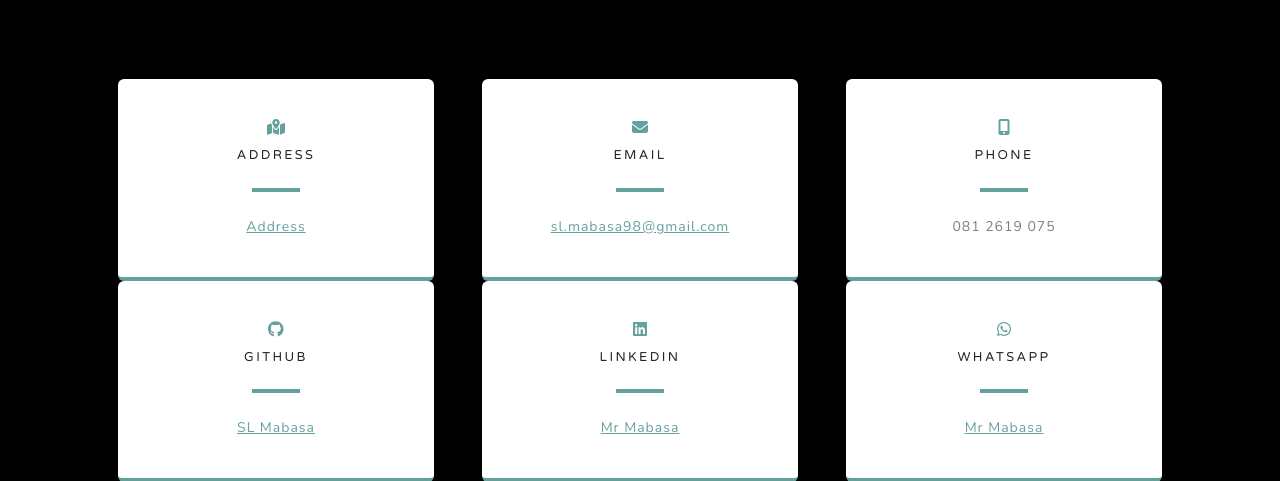
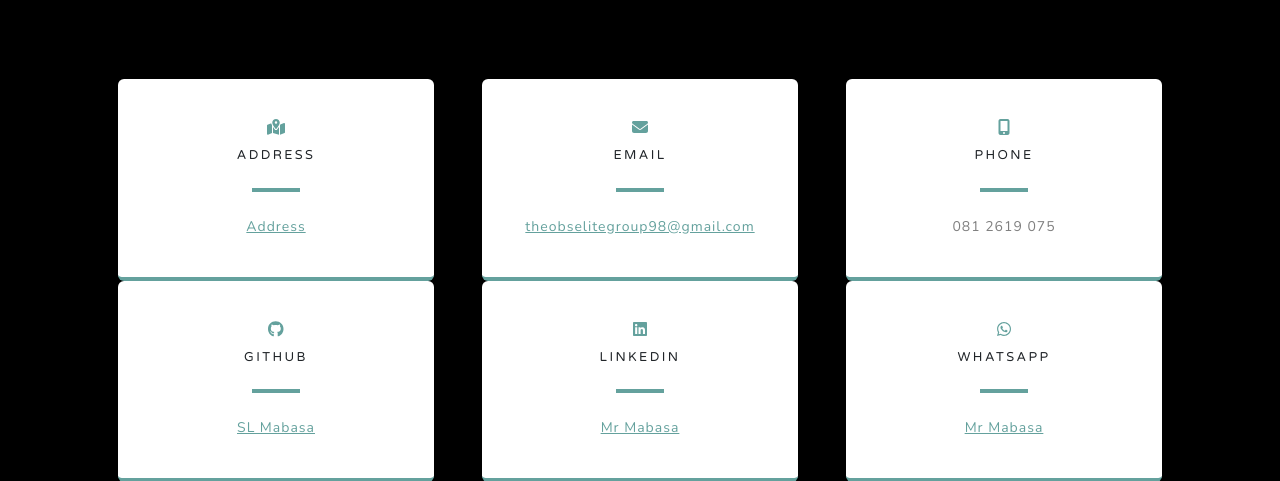
Before and after one commit to SL-Mabasa/My-Construction-Tool-Project, a Django app: page /Contact in a window 1280 px wide. Shown: the part 1023-1504 px from the top of the page. Run offline with Django 5.2, Linux system fonts and the light colour scheme; some libraries are stand-ins or nearby versions.

Commit message:
Update contact.html

```diff
--- a/main/templates/contact.html
+++ b/main/templates/contact.html
@@ -85,7 +85,7 @@
                               <i class="fas fa-map-marked-alt text-primary mb-2"></i>
                               <h4 class="text-uppercase m-0">Address</h4>
                               <hr class="my-4 mx-auto" />
-                              <div class="small text-black-50"><a href="https://g.co/kgs/9BzcgT2">Address</a></div>
+                              <div class="small text-black-50"><a href="">Address</a></div>
                           </div>
                       </div>
                   </div>
@@ -95,7 +95,7 @@
                               <i class="fas fa-envelope text-primary mb-2"></i>
                               <h4 class="text-uppercase m-0">Email</h4>
                               <hr class="my-4 mx-auto" />
-                              <div class="small text-black-50"><a href="mailto:sl.mabasa98@gmail.com">sl.mabasa98@gmail.com</a></div>
+                              <div class="small text-black-50"><a href="mailto:theobselitegroup@gmail.com">theobselitegroup98@gmail.com</a></div>
                           </div>
                       </div>
                   </div>
```
